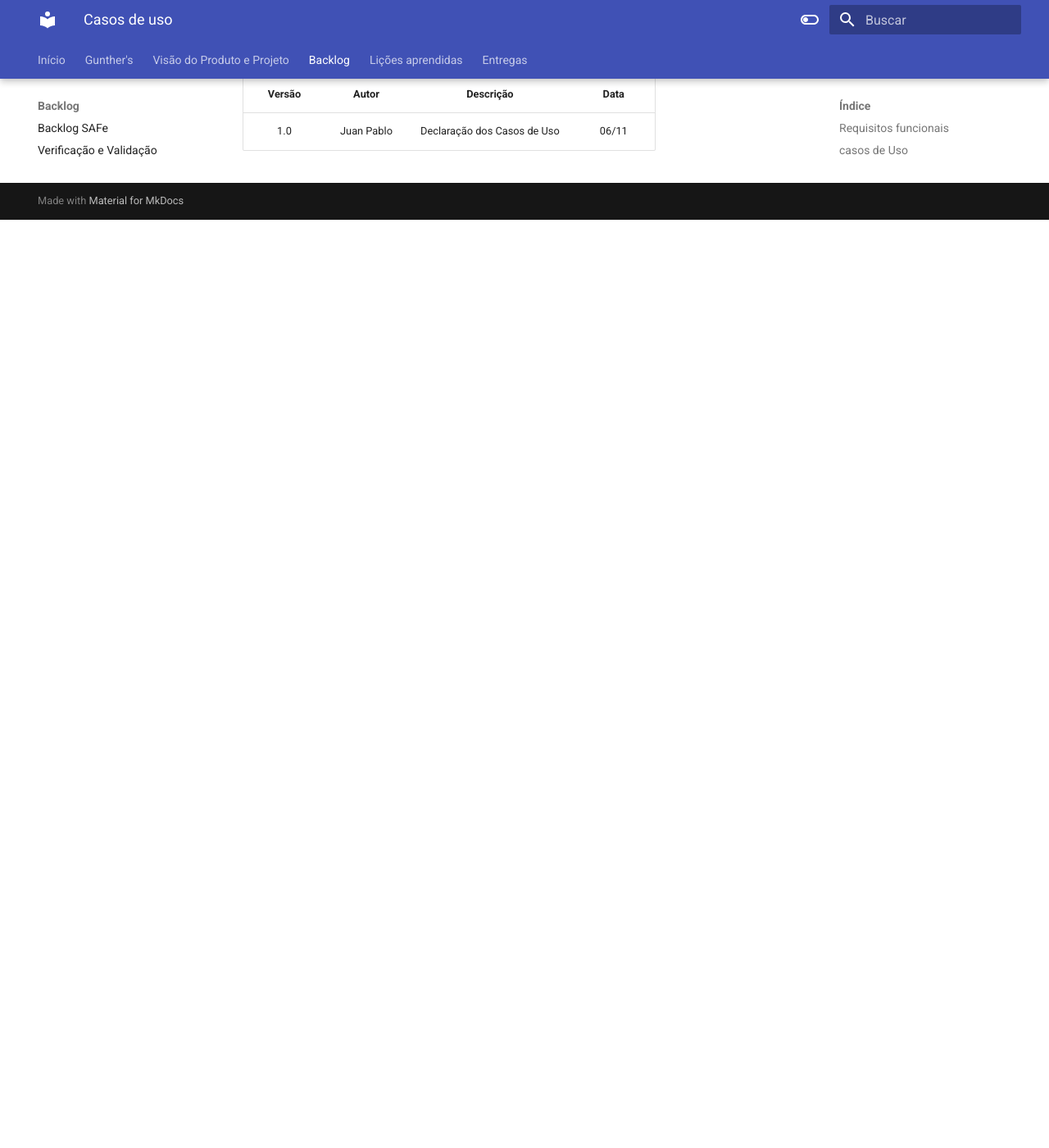
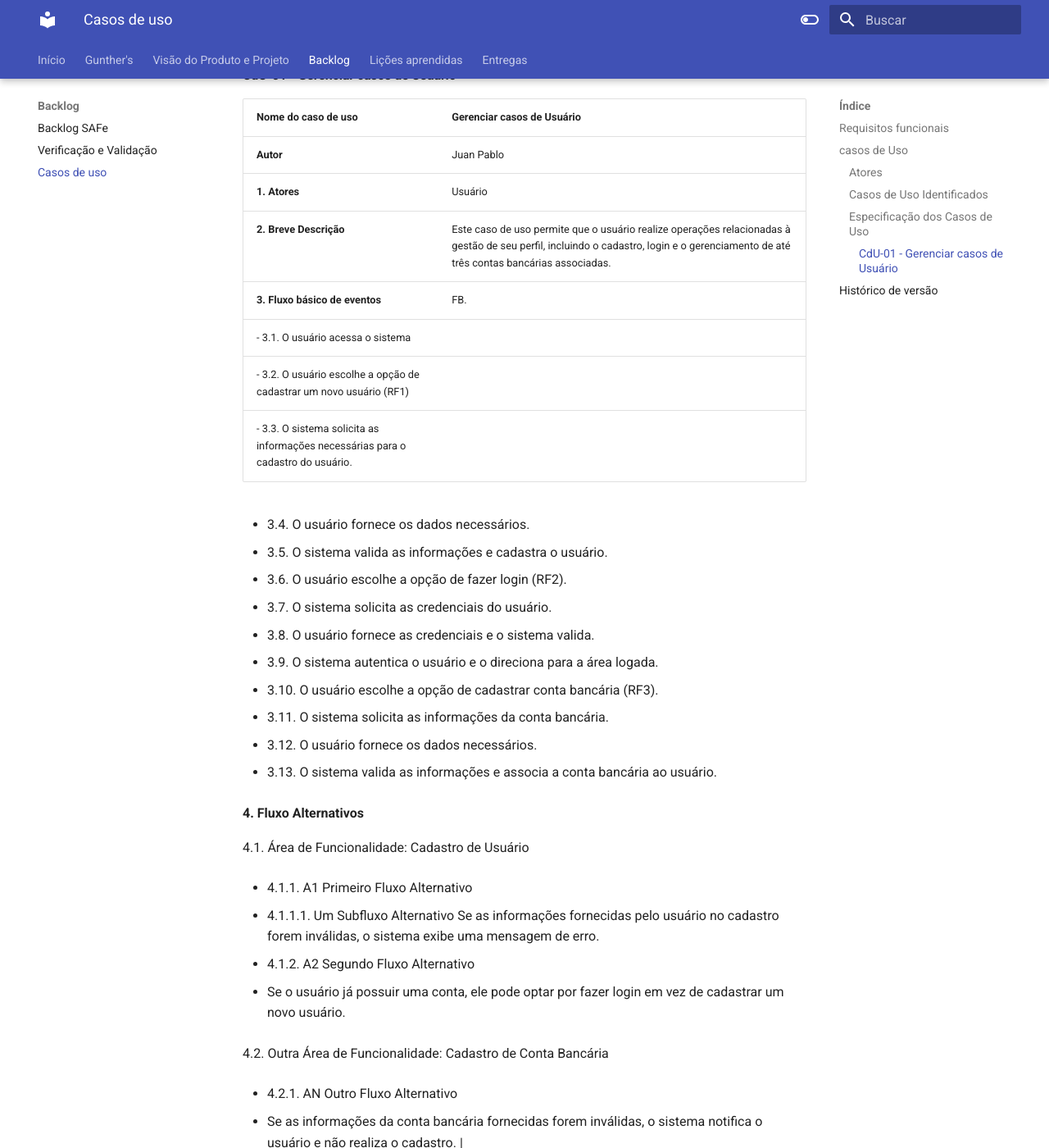
Before and after one commit to mdsreq-fga-unb/2023.2-CarteiraControl, an MkDocs documentation site: the page built from docs/caso_uso.md, in a window 1280 px wide and 1400 px high, scrolled down 2944 px. Shown: the whole window at 82% size. Built offline with MkDocs 1.6.1 and Material for MkDocs 9.7.7, drawn with Linux system fonts in a browser that asks for light colours; before the commit the page ends 3212 px from its top, so only the background shows below that; some of the changed text lies outside the part shown.

Commit message:
adiciona especificação caso de uso 01

```diff
--- a/docs/caso_uso.md
+++ b/docs/caso_uso.md
@@ -47,6 +47,93 @@ O Processo Unificado emprega casos de uso como uma maneira de declarar e especif
 |CDU-07|Definir Estatísticas | O usuário visulzias gráficos estatísticos de suas economias|RF16	Gerar gráfico de gastos no final do mês, RF17	Criar gráfico sobre as transações financeiras | Gerar Estatísticas  |
 |CDU-08 | Gerenciar Despesas | O usuário pode alterar, deletar, registrar, categorizar, pesquisar e filtrar suas depesas | RF4	Alterar despesas, RF5	Deletar despesas, RF6	Categorizar despesas, RF9	Registrar despesas mensais, RF7	Filtrar os gastos por categoria de gastos, RF8	Pesquisar gastos | Despesas Apresentadas |
 
+### Especificação dos Casos de Uso
+
+#### CdU-01 - Gerenciar casos de Usuário
+
+|**Nome do caso de uso** |Gerenciar casos de Usuário|
+| :----------- | :- |
+|**Autor**|Juan Pablo|
+|**1. Atores**|Usuário|
+|**2. Breve Descrição**|Este caso de uso permite que o usuário realize operações relacionadas à gestão de seu perfil, incluindo o cadastro, login e o gerenciamento de até três contas bancárias associadas.|
+|**3. Fluxo básico de eventos**| <p>FB.</p>
+-   3.1. O usuário acessa o sistema
+-   3.2. O usuário escolhe a opção de cadastrar um novo usuário (RF1)
+-   3.3. O sistema solicita as informações necessárias para o cadastro do usuário.
+
+-   3.4. O usuário fornece os dados necessários.
+
+-   3.5. O sistema valida as informações e cadastra o usuário.
+
+-   3.6. O usuário escolhe a opção de fazer login (RF2).
+
+-   3.7. O sistema solicita as credenciais do usuário.
+
+-   3.8. O usuário fornece as credenciais e o sistema valida.
+
+-   3.9. O sistema autentica o usuário e o direciona para a área logada.
+
+-   3.10. O usuário escolhe a opção de cadastrar conta bancária (RF3).
+
+-   3.11. O sistema solicita as informações da conta bancária.
+
+-   3.12. O usuário fornece os dados necessários.
+
+-   3.13. O sistema valida as informações e associa a conta bancária ao usuário.
+
+**4. Fluxo Alternativos**
+
+4.1. Área de Funcionalidade: Cadastro de Usuário
+
+-       4.1.1. A1 Primeiro Fluxo Alternativo
+
+-       4.1.1.1. Um Subfluxo Alternativo
+Se as informações fornecidas pelo usuário no cadastro forem inválidas, o sistema exibe uma mensagem de erro.
+
+-       4.1.2. A2 Segundo Fluxo Alternativo
+
+- Se o usuário já possuir uma conta, ele pode optar por fazer login em vez de cadastrar um novo usuário.
+
+4.2. Outra Área de Funcionalidade: Cadastro de Conta Bancária
+
+-       4.2.1. AN Outro Fluxo Alternativo
+
+- Se as informações da conta bancária fornecidas forem inválidas, o sistema notifica o usuário e não realiza o cadastro.
+|
+
+**5. Fluxos de exceção**
+
+5.1. FE1 – Fluxo de Exceção
+
+- Se houver falha na autenticação durante o login, o sistema notifica o usuário e oferece opções para recuperação de senha.
+
+5.2. FE2 – Fluxo de Exceção
+
+- Se houver falha na validação das informações do cadastro, o sistema notifica o usuário sobre os campos inválidos.
+
+**6. Pré-condições**
+
+6.1. O sistema está operacional.
+
+**7. Pós-condições**
+
+7.1. O usuário está autenticado no sistema.
+
+7.2. As informações do cadastro e as contas bancárias associadas foram registradas no sistema.
+
+**8. Pontos de extensão**
+
+8.1. Não há pontos de extensão definidos para este caso de uso.
+
+**9. Requisitos especiais**
+
+8.1. O sistema deve garantir a segurança das informações do usuário durante o cadastro e login.
+
+**10. Informações adicionais**
+
+- Nenhuma informação adicional fornecida.
+
+
 
 ## Histórico de versão
 
```
